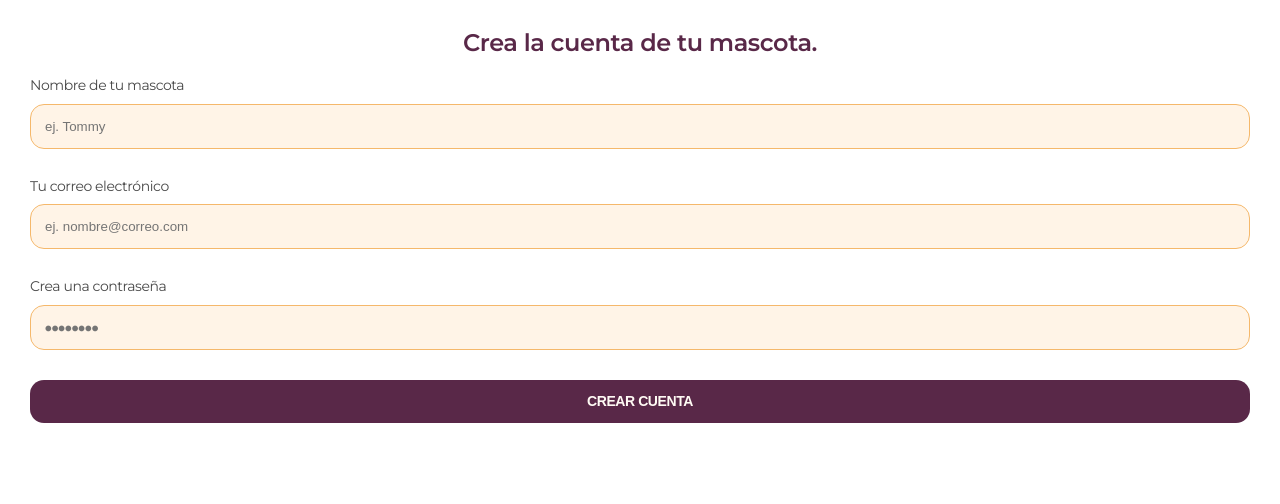
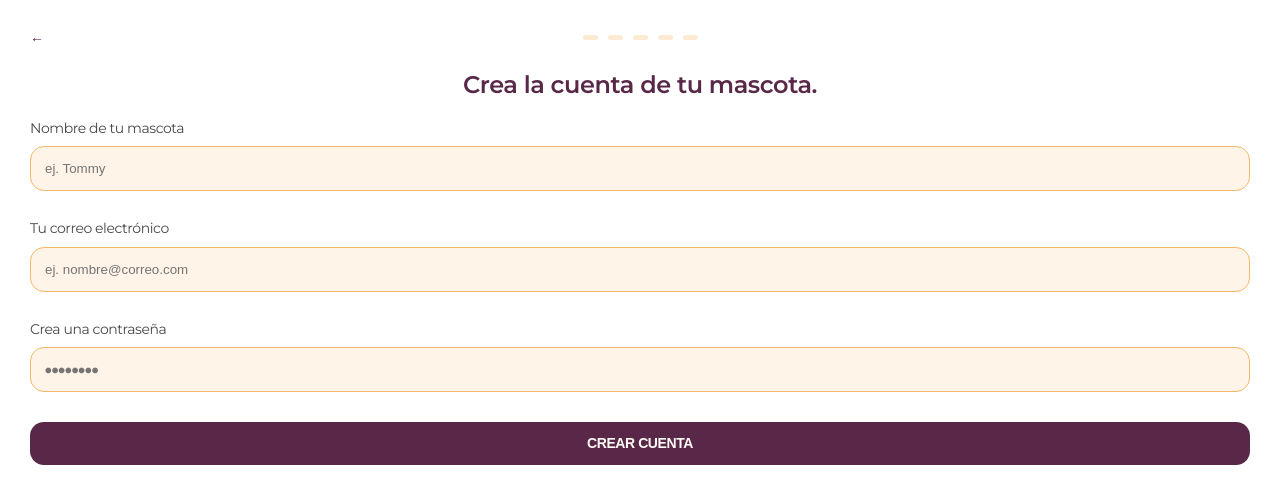
Before and after one commit to yomar-dev/pets-tagram, a React (Create React App) app: page /registration in a window 1280 px wide. Shown: the top 504 px of the page. Built offline with nearby package versions, Linux system fonts and the light colour scheme.

Commit message:
feat: create and show RegistrationNav component.

```diff
--- /dev/null
+++ b/src/app/auth/components/registrationNav/RegistrationNav.tsx
@@ -0,0 +1,22 @@
+import React from 'react';
+import './registrationNav.scss';
+
+const RegistrationNav = () => {
+  return (
+    <header className="registration-header">
+      <span className="registration-header__left-arrow">&larr;</span>
+      <nav className="registration-nav">
+        <ul className="registration-nav__menu">
+          <li className="registration-nav__item"></li>
+          <li className="registration-nav__item"></li>
+          <li className="registration-nav__item"></li>
+          <li className="registration-nav__item"></li>
+          <li className="registration-nav__item"></li>
+        </ul>
+      </nav>
+      <span className="registration-header__right-arrow">&rarr;</span>
+    </header>
+  );
+};
+
+export default RegistrationNav;
--- /dev/null
+++ b/src/app/auth/components/registrationNav/index.ts
@@ -0,0 +1,3 @@
+import RegistrationNav from './RegistrationNav';
+
+export default RegistrationNav;
--- /dev/null
+++ b/src/app/auth/components/registrationNav/registrationNav.scss
@@ -0,0 +1,36 @@
+@import 'src/styles/base/variables';
+
+.registration {
+  &-header {
+    display: flex;
+    align-items: center;
+    justify-content: space-between;
+
+    &__left-arrow {
+      color: $primary-color;
+    }
+
+    &__right-arrow {
+      visibility: hidden;
+    }
+  }
+
+  &-nav {
+    &__menu {
+      display: flex;
+      list-style: none;
+    }
+
+    &__item {
+      background-color: rgba(245, 184, 107, 0.3);
+      border-radius: 10px;
+      width: 15px;
+      height: 5px;
+      margin-right: 10px;
+
+      &:last-child {
+        margin-right: 0;
+      }
+    }
+  }
+}
--- a/src/app/auth/pages/registration/Registration.tsx
+++ b/src/app/auth/pages/registration/Registration.tsx
@@ -2,10 +2,13 @@ import React from 'react';
 import './registration.scss';
 import Input from 'app/shared/components/input';
 import Button from 'app/shared/components/button';
+import RegistrationNav from 'app/auth/components/registrationNav';
 
 const Registration = () => {
   return (
     <div className="registration">
+      <RegistrationNav />
+
       <h1 className="registration__title">Crea la cuenta de tu mascota.</h1>
 
       <form>
--- a/src/app/auth/pages/registration/registration.scss
+++ b/src/app/auth/pages/registration/registration.scss
@@ -9,6 +9,7 @@
     font-size: 2.4rem;
     text-align: center;
     margin-bottom: 2.2rem;
+    margin-top: 2.7rem;
   }
 }
 
```
Also changed, not shown: 1 other file (tests, documents, lock files or other folders).
